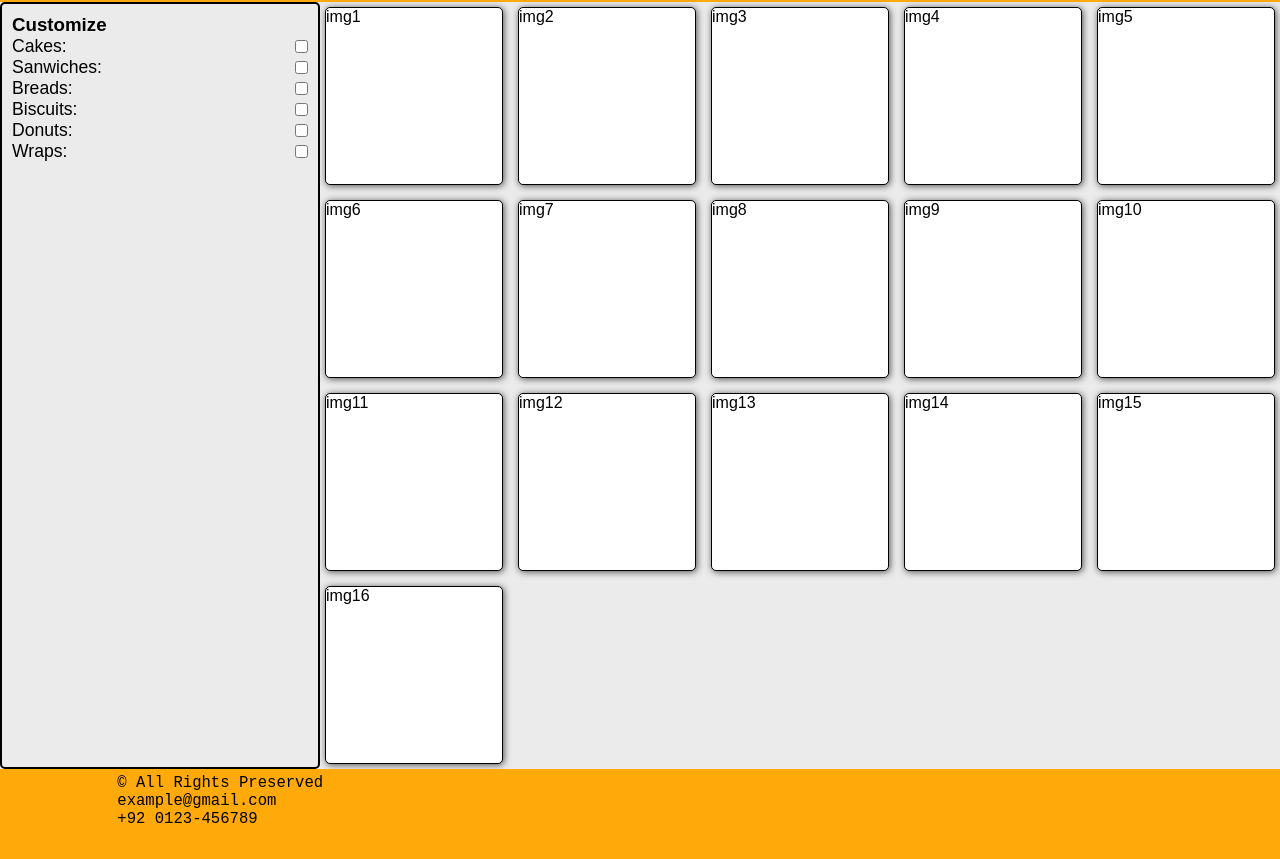
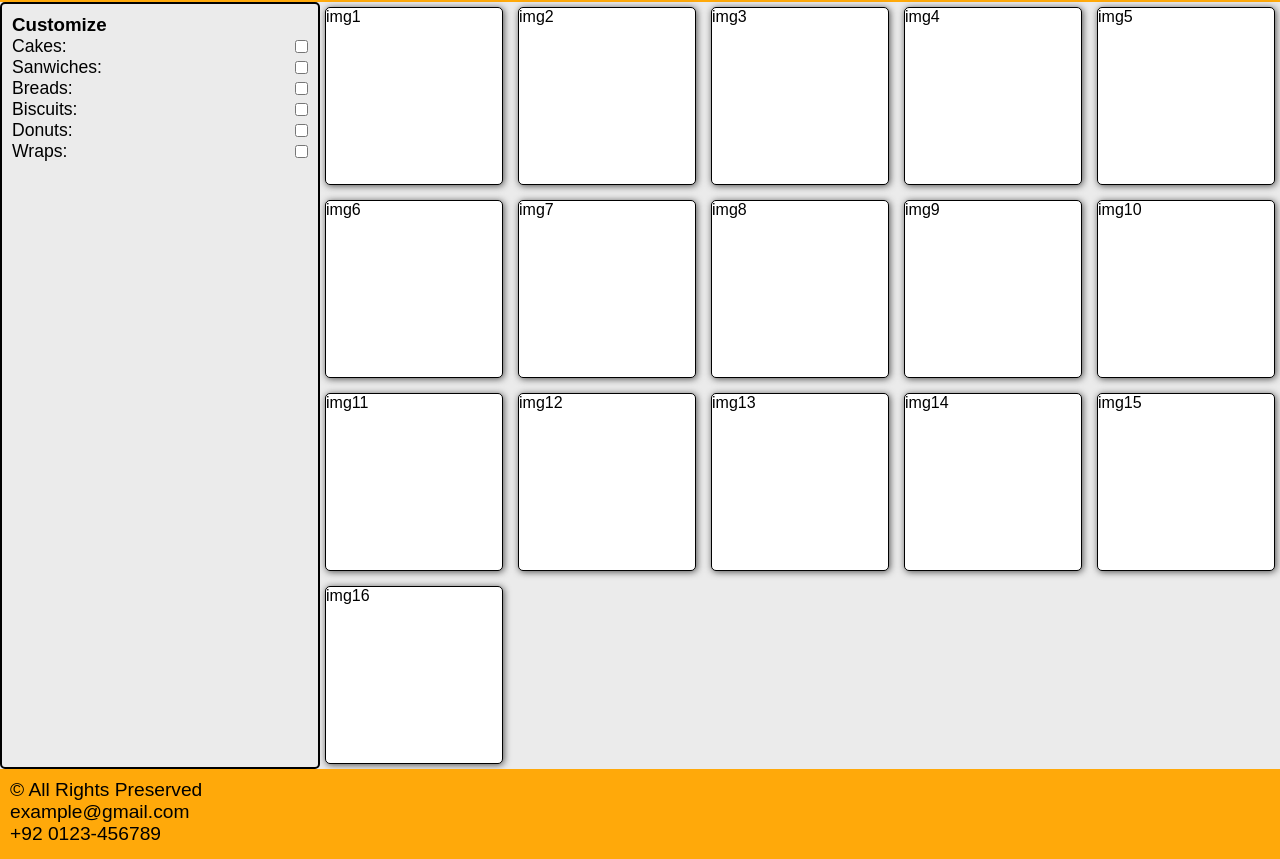
Before and after one commit to TechTube7240/Smoll-projects, a plain HTML site: page Bakery Website uwu/Products.html in a window 1280 px wide. Shown: the part 62-921 px from the top of the page. Drawn offline with Linux system fonts and the light colour scheme.

Commit message:
have reached nothin

```diff
--- a/Bakery Website uwu/Products.html
+++ b/Bakery Website uwu/Products.html
@@ -62,15 +62,12 @@
         <div class="product-imgs">img15</div>
         <div class="product-imgs">img16</div>
 
-
     </main>
 
     <footer style="grid-area: footer;">
-        <pre>
-            &copy; All Rights Preserved
-            example@gmail.com
-            +92 0123-456789
-        </pre>
+        <div>&copy; All Rights Preserved</div>
+        <div>example@gmail.com</div>
+        <div>+92 0123-456789</div>
     </footer>
 </body>
 </html>
--- a/Bakery Website uwu/products.css
+++ b/Bakery Website uwu/products.css
@@ -28,16 +28,23 @@ aside {
 }
 main {
     display: grid;
-    grid-template-columns: repeat(auto-fit, minmax(150px, 1fr));
-    grid-auto-rows: minmax(150px, 1fr);
+    grid-template-columns: repeat(auto-fill, minmax(150px, 1fr));
+    grid-template-rows: repeat(minmax(150px, 1fr));
+    margin: 5px;
     gap: 15px;
-    margin: 5px;
 }
 .product-imgs {
     border: 1px solid;
     border-radius: 5px;
     width: 100%;
+    height: ;
     aspect-ratio: 1 / 1;
     background-color: hsl(0, 0%, 100%);
     box-shadow: 1px 1px 7px hsl(0, 0%, 30%);
 }
+footer {
+    display: flex;
+    flex-direction: column;
+    align-items: start;
+    padding: 10px;
+}
```
